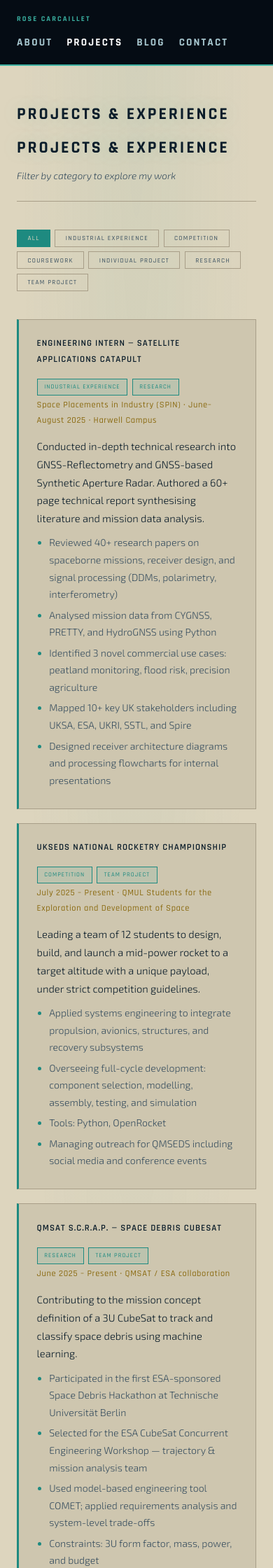
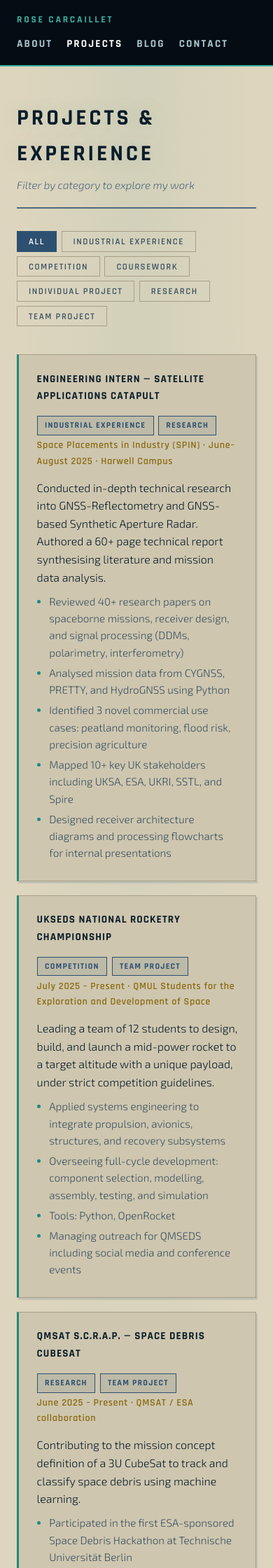
Before and after one commit to rose-31330/rose-31330.github.io, a Jekyll site: the page built from projects.md, in a window 390 px wide. Shown: the top 2240 px of the page at 70% size. Built offline with Jekyll 4.4.1, drawn with Linux system fonts in a browser that asks for light colours.

Commit message:
Larger fonts, tighter spacing, blue accent, fix duplicate header
- Fix: removed duplicate 'Projects & Experience' heading (was in layout + page)
- Add muted steel blue (#2e5070) as second accent colour
- Blue used on: tagline, section dividers, tags, chips, filter btns, card hover
- Card/project titles now Rajdhani 700 1.1rem matching nav boldness
- Post titles 2rem, page titles 2rem
- Body text up to 1rem, line-height 1.75->1.6
- All small labels (tags, chips, filters) noticeably larger

Co-Authored-By: Claude Sonnet 4.6 <noreply@anthropic.com>

```diff
--- a/_layouts/page.html
+++ b/_layouts/page.html
@@ -3,5 +3,6 @@ layout: default
 ---
 <div class="page-content">
   <h1 class="page-title">{{ page.title }}</h1>
+  {% if page.subtitle %}<p class="page-subtitle">{{ page.subtitle }}</p>{% endif %}
   {{ content }}
 </div>
--- a/assets/css/style.scss
+++ b/assets/css/style.scss
@@ -7,24 +7,24 @@
 $font-heading:   'Rajdhani', 'Helvetica Neue', sans-serif;
 $font-body:      'Exo 2', 'Helvetica Neue', sans-serif;
 
-/* Colours drawn from 1950s–60s space travel poster palette */
-$color-bg:        #ddd5be;   /* warm parchment (was name colour) */
-$color-bg-card:   #cec6af;   /* slightly darker card surface     */
+$color-bg:        #ddd5be;   /* warm parchment                   */
+$color-bg-card:   #cec6af;   /* card surface                     */
 $color-bg-raised: #c8bfa8;   /* raised surfaces                  */
-$color-text:      #0b1d2a;   /* deep navy (was background)       */
-$color-subtle:    #3a5060;   /* readable muted blue on light bg  */
+$color-text:      #0b1d2a;   /* deep navy                        */
+$color-subtle:    #3a5060;   /* muted blue-grey for secondary text*/
 $color-border:    #a89e88;   /* warm mid-tone border             */
-$color-accent:    #1e8a80;   /* deeper teal, readable on cream   */
+$color-accent:    #1e8a80;   /* teal — primary accent            */
 $color-accent-h:  #156a62;   /* teal hover                       */
-$color-gold:      #8a6a10;   /* darker gold, readable on cream   */
-$color-warm:      #a05a20;   /* darker orange, readable on cream */
-$color-pale:      #2a5060;   /* dark blue for chips on light bg  */
+$color-gold:      #8a6a10;   /* atomic-age gold                  */
+$color-warm:      #a05a20;   /* dusty orange                     */
+$color-blue:      #2e5070;   /* muted steel blue — second accent */
+$color-blue-faint: rgba(46,80,112,0.10);
 
-/* Header/footer stay dark — separate variables */
-$color-header-bg: #050c14;
+/* Header/footer stay dark */
+$color-header-bg:     #050c14;
 $color-header-border: #3aafa0;
-$color-nav-text:  #a8c8d0;
-$color-nav-active: #ffffff;
+$color-nav-text:      #a8c8d0;
+$color-nav-active:    #ffffff;
 
 $max-width: 820px;
 
@@ -40,8 +40,7 @@ body {
   font-weight: 300;
   color: $color-text;
   background: $color-bg;
-  line-height: 1.75;
-  /* subtle warm vignette */
+  line-height: 1.6;
   background-image:
     radial-gradient(ellipse at 50% 0%, rgba(30,138,128,0.06) 0%, transparent 60%);
 }
@@ -51,7 +50,7 @@ img { max-width: 100%; height: auto; display: block; }
 a {
   color: $color-accent;
   text-decoration: none;
-  &:hover { color: $color-gold; text-decoration: none; }
+  &:hover { color: $color-gold; }
 }
 
 /* ============================================================
@@ -108,7 +107,7 @@ a {
   width: 100%;
   max-height: 340px;
   overflow: hidden;
-  border-bottom: 2px solid $color-accent;
+  border-bottom: 2px solid $color-header-border;
   position: relative;
 
   img {
@@ -129,7 +128,7 @@ a {
     justify-content: center;
     color: $color-header-border;
     font-family: $font-heading;
-    font-size: 0.72rem;
+    font-size: 0.8rem;
     font-weight: 600;
     letter-spacing: 0.25em;
     text-transform: uppercase;
@@ -165,7 +164,7 @@ a {
   gap: 0.5rem;
   color: $color-nav-text;
   font-family: $font-heading;
-  font-size: 0.72rem;
+  font-size: 0.75rem;
   font-weight: 600;
   letter-spacing: 0.12em;
   text-transform: uppercase;
@@ -174,12 +173,8 @@ a {
 .footer-links {
   display: flex;
   gap: 1.75rem;
-  a {
-    color: $color-nav-text;
-    text-decoration: none;
-    letter-spacing: 0.12em;
-    &:hover { color: #fff; }
-  }
+  a { color: $color-nav-text; text-decoration: none; letter-spacing: 0.12em;
+      &:hover { color: #fff; } }
 }
 
 /* ============================================================
@@ -192,26 +187,24 @@ a {
   padding: 0.6rem 1.6rem;
   border: 2px solid $color-accent;
   font-family: $font-heading;
-  font-size: 0.65rem;
+  font-size: 0.82rem;
+  font-weight: 700;
   letter-spacing: 0.2em;
   text-transform: uppercase;
   text-decoration: none;
   transition: background 0.2s, color 0.2s;
-  &:hover {
-    background: $color-accent;
-    color: $color-bg;
-    text-decoration: none;
-  }
+  &:hover { background: $color-accent; color: $color-bg; text-decoration: none; }
 }
 
 /* ============================================================
-   Section labels (shared)
+   Section labels (home page)
    ============================================================ */
 .section-label {
   font-family: $font-heading;
-  font-size: 0.62rem;
+  font-size: 0.82rem;
+  font-weight: 700;
   text-transform: uppercase;
-  letter-spacing: 0.3em;
+  letter-spacing: 0.25em;
   color: $color-accent;
   margin-bottom: 1.5rem;
   display: flex;
@@ -220,15 +213,16 @@ a {
 
   &::before {
     content: '//';
-    color: $color-gold;
-    font-size: 0.7rem;
+    color: $color-blue;        /* muted blue for the marker */
+    font-size: 0.9rem;
   }
 
   &::after {
     content: '';
     flex: 1;
     height: 1px;
-    background: $color-border;
+    background: $color-blue;   /* muted blue divider line */
+    opacity: 0.4;
   }
 }
 
@@ -237,27 +231,24 @@ a {
    ============================================================ */
 .hero {
   padding: 3rem 0 2.5rem;
-  border-bottom: 1px solid $color-border;
+  border-bottom: 2px solid $color-blue;  /* blue rule under hero */
   margin-bottom: 3.5rem;
-  position: relative;
 
   h1 {
     font-family: $font-heading;
-    font-size: 2.2rem;
+    font-size: 2.8rem;
     font-weight: 700;
     letter-spacing: 0.08em;
-    line-height: 1.15;
+    line-height: 1.1;
     margin-bottom: 0.75rem;
     color: $color-text;
     text-transform: uppercase;
-
-    /* subtle teal text-shadow for glow */
-    text-shadow: 0 0 40px rgba(58,175,160,0.25);
+    text-shadow: 0 0 40px rgba(30,138,128,0.2);
   }
 
   .tagline {
-    color: $color-subtle;
-    font-size: 0.92rem;
+    color: $color-blue;        /* muted blue for tagline */
+    font-size: 1.05rem;
     margin-bottom: 2rem;
     max-width: 500px;
     font-style: italic;
@@ -272,7 +263,7 @@ a {
 .highlights-section,
 .skills-section {
   margin-bottom: 3.5rem;
-  p { margin-bottom: 1rem; font-weight: 300; }
+  p { margin-bottom: 1rem; font-weight: 300; font-size: 1rem; }
 }
 
 /* ============================================================
@@ -290,36 +281,39 @@ a {
   border: 1px solid $color-border;
   border-left: 3px solid $color-accent;
   padding: 1.4rem 1.6rem;
-  transition: border-color 0.2s;
+  /* depth via blue-tinted shadow */
+  box-shadow: 2px 3px 0 rgba(46,80,112,0.15);
+  transition: border-left-color 0.2s, box-shadow 0.2s;
 
   &:hover {
-    border-left-color: $color-gold;
+    border-left-color: $color-blue;
+    box-shadow: 3px 4px 0 rgba(46,80,112,0.25);
   }
 
   h3, h2 {
     font-family: $font-heading;
-    font-size: 0.8rem;
-    font-weight: 600;
-    letter-spacing: 0.08em;
+    font-size: 1.1rem;
+    font-weight: 700;
+    letter-spacing: 0.07em;
     text-transform: uppercase;
-    margin-bottom: 0.3rem;
+    margin-bottom: 0.25rem;
     color: $color-text;
   }
 
   .card-meta,
   .project-meta {
-    font-size: 0.78rem;
+    font-size: 0.88rem;
     color: $color-gold;
     margin-bottom: 0.85rem;
     letter-spacing: 0.05em;
     font-family: $font-heading;
-    font-weight: 400;
+    font-weight: 600;
   }
 
-  p { font-size: 0.92rem; margin-bottom: 0.6rem; color: $color-text; font-weight: 300; }
+  p { font-size: 1rem; margin-bottom: 0.6rem; color: $color-text; font-weight: 300; }
 
   ul {
-    font-size: 0.88rem;
+    font-size: 0.95rem;
     padding-left: 1.1rem;
     color: $color-subtle;
     font-weight: 300;
@@ -343,17 +337,19 @@ a {
   display: flex;
   flex-wrap: wrap;
   gap: 0.4rem;
+  align-items: flex-start;
 }
 
 .project-tag {
   font-family: $font-heading;
-  font-size: 0.55rem;
-  letter-spacing: 0.12em;
+  font-size: 0.75rem;
+  font-weight: 700;
+  letter-spacing: 0.1em;
   text-transform: uppercase;
-  background: rgba(58,175,160,0.12);
-  color: $color-accent;
-  border: 1px solid $color-accent;
-  padding: 0.2rem 0.6rem;
+  background: $color-blue-faint;
+  color: $color-blue;          /* blue tags */
+  border: 1px solid $color-blue;
+  padding: 0.2rem 0.65rem;
   white-space: nowrap;
   flex-shrink: 0;
 }
@@ -373,22 +369,23 @@ a {
   border: 1px solid $color-border;
   color: $color-subtle;
   font-family: $font-heading;
-  font-size: 0.58rem;
-  letter-spacing: 0.14em;
+  font-size: 0.8rem;
+  font-weight: 600;
+  letter-spacing: 0.12em;
   text-transform: uppercase;
-  padding: 0.35rem 0.9rem;
+  padding: 0.35rem 1rem;
   cursor: pointer;
   transition: all 0.15s;
 
   &:hover {
-    border-color: $color-accent;
-    color: $color-accent;
+    border-color: $color-blue;
+    color: $color-blue;
   }
 
   &.active {
-    background: $color-accent;
-    border-color: $color-accent;
-    color: $color-bg;
+    background: $color-blue;
+    border-color: $color-blue;
+    color: #fff;
   }
 }
 
@@ -400,91 +397,94 @@ a {
 
   h4 {
     font-family: $font-heading;
-    font-size: 0.6rem;
+    font-size: 0.8rem;
+    font-weight: 700;
     text-transform: uppercase;
-    letter-spacing: 0.2em;
+    letter-spacing: 0.18em;
     color: $color-subtle;
     margin-bottom: 0.65rem;
   }
 }
 
-.skill-chips {
-  display: flex;
-  flex-wrap: wrap;
-  gap: 0.5rem;
-}
+.skill-chips { display: flex; flex-wrap: wrap; gap: 0.5rem; }
 
 .chip {
   font-family: $font-heading;
-  font-size: 0.6rem;
-  letter-spacing: 0.1em;
+  font-size: 0.82rem;
+  font-weight: 600;
+  letter-spacing: 0.08em;
   text-transform: uppercase;
-  background: $color-bg-raised;
-  color: $color-pale;
-  padding: 0.3rem 0.8rem;
-  border: 1px solid $color-border;
+  background: $color-blue-faint;  /* blue-tinted chips */
+  color: $color-blue;
+  padding: 0.3rem 0.85rem;
+  border: 1px solid rgba(46,80,112,0.3);
 }
 
 /* ============================================================
-   Page layout
+   Page layout (blog, contact, projects)
    ============================================================ */
 .page-content {
   .page-title {
     font-family: $font-heading;
-    font-size: 1.5rem;
+    font-size: 2rem;
     font-weight: 700;
     letter-spacing: 0.12em;
     text-transform: uppercase;
     margin-bottom: 0.4rem;
     color: $color-text;
-    text-shadow: 0 0 30px rgba(58,175,160,0.2);
+    text-shadow: 0 0 30px rgba(30,138,128,0.15);
   }
 
   .page-subtitle {
-    color: $color-subtle;
-    font-size: 0.85rem;
+    color: $color-blue;          /* muted blue subtitle */
+    font-size: 0.95rem;
     font-style: italic;
-    margin-bottom: 2.5rem;
-    padding-bottom: 1.5rem;
-    border-bottom: 1px solid $color-border;
+    margin-bottom: 2rem;
+    padding-bottom: 1.25rem;
+    border-bottom: 2px solid $color-blue; /* blue rule */
+    opacity: 0.8;
   }
 }
 
 /* ============================================================
    Blog list
    ============================================================ */
-.post-list {
-  display: flex;
-  flex-direction: column;
-  gap: 2.5rem;
-}
+.post-list { display: flex; flex-direction: column; gap: 2.25rem; }
 
 .post-preview {
-  border-bottom: 1px solid $color-border;
-  padding-bottom: 2.5rem;
+  border-bottom: 1px solid rgba(46,80,112,0.25); /* subtle blue rule */
+  padding-bottom: 2.25rem;
 
   h2 {
     font-family: $font-heading;
-    font-size: 0.88rem;
-    font-weight: 600;
-    letter-spacing: 0.1em;
+    font-size: 1.15rem;
+    font-weight: 700;
+    letter-spacing: 0.08em;
     text-transform: uppercase;
-    margin-bottom: 0.4rem;
+    margin-bottom: 0.35rem;
     a { color: $color-text; &:hover { color: $color-accent; } }
   }
 
   time {
     font-family: $font-heading;
-    font-size: 0.6rem;
+    font-size: 0.75rem;
+    font-weight: 600;
     color: $color-gold;
     display: block;
-    margin-bottom: 0.65rem;
+    margin-bottom: 0.6rem;
     text-transform: uppercase;
     letter-spacing: 0.15em;
   }
 
-  p { font-size: 0.92rem; color: $color-subtle; margin-bottom: 0.5rem; font-weight: 300; }
-  .read-more { font-size: 0.7rem; font-family: $font-heading; letter-spacing: 0.1em; color: $color-accent; }
+  p { font-size: 0.98rem; color: $color-subtle; margin-bottom: 0.5rem; font-weight: 300; }
+
+  .read-more {
+    font-size: 0.8rem;
+    font-family: $font-heading;
+    font-weight: 700;
+    letter-spacing: 0.1em;
+    color: $color-accent;
+  }
 }
 
 /* ============================================================
@@ -494,69 +494,64 @@ a {
   .post-header {
     margin-bottom: 2rem;
     padding-bottom: 1.25rem;
-    border-bottom: 1px solid $color-border;
+    border-bottom: 2px solid $color-blue;
   }
 
   .post-title {
     font-family: $font-heading;
-    font-size: 1.5rem;
+    font-size: 2rem;
     font-weight: 700;
     letter-spacing: 0.08em;
     text-transform: uppercase;
-    margin-bottom: 0.6rem;
+    margin-bottom: 0.5rem;
   }
 
   .post-date {
     font-family: $font-heading;
-    font-size: 0.62rem;
+    font-size: 0.75rem;
+    font-weight: 600;
     color: $color-gold;
     text-transform: uppercase;
     letter-spacing: 0.18em;
   }
 
   .post-body {
-    h2 { font-family: $font-heading; font-size: 0.9rem; font-weight: 600; letter-spacing: 0.12em; text-transform: uppercase; margin: 2rem 0 0.75rem; color: $color-accent; }
-    h3 { font-family: $font-heading; font-size: 0.75rem; font-weight: 500; letter-spacing: 0.1em; text-transform: uppercase; margin: 1.5rem 0 0.5rem; color: $color-pale; }
-    p  { margin-bottom: 1rem; font-weight: 300; }
-    ul, ol { padding-left: 1.5rem; margin-bottom: 1rem; li { margin-bottom: 0.25rem; &::marker { color: $color-accent; } } }
-    code { background: $color-bg-raised; border: 1px solid $color-border; padding: 0.1em 0.4em; font-size: 0.88em; color: $color-accent; }
+    h2 { font-family: $font-heading; font-size: 1.15rem; font-weight: 700; letter-spacing: 0.1em; text-transform: uppercase; margin: 2rem 0 0.75rem; color: $color-accent; }
+    h3 { font-family: $font-heading; font-size: 1rem; font-weight: 700; letter-spacing: 0.08em; text-transform: uppercase; margin: 1.5rem 0 0.5rem; color: $color-blue; }
+    p  { margin-bottom: 1rem; font-weight: 300; font-size: 1rem; }
+    ul, ol { padding-left: 1.5rem; margin-bottom: 1rem; font-size: 0.98rem;
+             li { margin-bottom: 0.25rem; &::marker { color: $color-accent; } } }
+    code { background: $color-bg-raised; border: 1px solid $color-border; padding: 0.1em 0.4em; font-size: 0.9em; color: $color-accent; }
     pre  { background: $color-bg-raised; border: 1px solid $color-border; padding: 1rem; overflow-x: auto; margin-bottom: 1rem;
            code { background: none; border: none; padding: 0; } }
-    blockquote { border-left: 3px solid $color-accent; padding-left: 1.1rem; color: $color-subtle; margin-bottom: 1rem; font-style: italic; }
+    blockquote { border-left: 3px solid $color-blue; padding-left: 1.1rem; color: $color-subtle; margin-bottom: 1rem; font-style: italic; }
   }
 
-  .back-link { margin-top: 3rem; font-family: $font-heading; font-size: 0.62rem; letter-spacing: 0.15em; color: $color-accent; }
+  .back-link { margin-top: 3rem; font-family: $font-heading; font-size: 0.8rem; font-weight: 700; letter-spacing: 0.15em; color: $color-blue; }
 }
 
 /* ============================================================
    Contact
    ============================================================ */
-.contact-content {
-  p { margin-bottom: 1.5rem; font-weight: 300; }
-}
+.contact-content { p { margin-bottom: 1.5rem; font-weight: 300; font-size: 1rem; } }
 
-.contact-links {
-  display: flex;
-  flex-direction: column;
-  gap: 0;
-  margin-bottom: 2rem;
-}
+.contact-links { display: flex; flex-direction: column; gap: 0; margin-bottom: 2rem; }
 
 .contact-item {
   display: flex;
   gap: 1.5rem;
   align-items: baseline;
-  font-size: 0.92rem;
-  border-bottom: 1px solid $color-border;
+  font-size: 1rem;
+  border-bottom: 1px solid rgba(46,80,112,0.25);
   padding: 0.9rem 0;
 
   strong {
     min-width: 110px;
-    color: $color-gold;
-    font-size: 0.6rem;
+    color: $color-blue;         /* blue labels in contact */
+    font-size: 0.78rem;
+    font-weight: 700;
     text-transform: uppercase;
-    letter-spacing: 0.18em;
-    font-weight: 400;
+    letter-spacing: 0.15em;
     font-family: $font-heading;
   }
 }
@@ -565,9 +560,10 @@ a {
    Responsive
    ============================================================ */
 @media (max-width: 600px) {
-  .hero h1 { font-size: 1.5rem; }
+  .hero h1 { font-size: 1.8rem; }
   .site-nav { gap: 1.25rem; }
-  .site-title { font-size: 0.65rem; }
+  .site-title { font-size: 0.85rem; }
   .site-banner .banner-placeholder { height: 140px; }
   .filter-bar { gap: 0.4rem; }
+  .card h3, .project-card h2 { font-size: 0.95rem; }
 }
--- a/projects.md
+++ b/projects.md
@@ -1,12 +1,9 @@
 ---
 layout: page
 title: Projects & Experience
+subtitle: Filter by category to explore my work
 permalink: /projects/
 ---
-
-<div class="page-content">
-  <h1 class="page-title">Projects &amp; Experience</h1>
-  <p class="page-subtitle">Filter by category to explore my work</p>
 
   <div class="filter-bar">
     <button class="filter-btn active" data-filter="all">All</button>
@@ -118,7 +115,6 @@ permalink: /projects/
     </div>
 
   </div>
-</div>
 
 <script>
   const buttons = document.querySelectorAll('.filter-btn');
```
